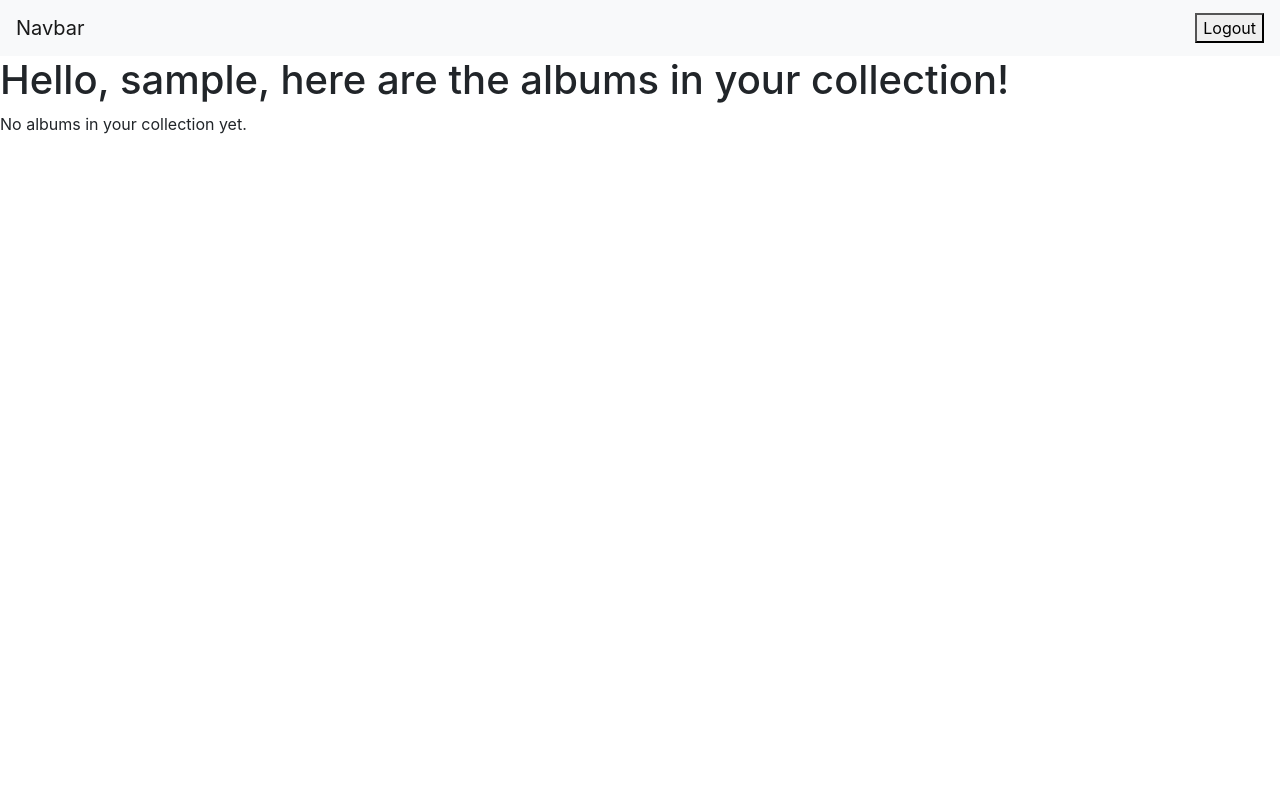
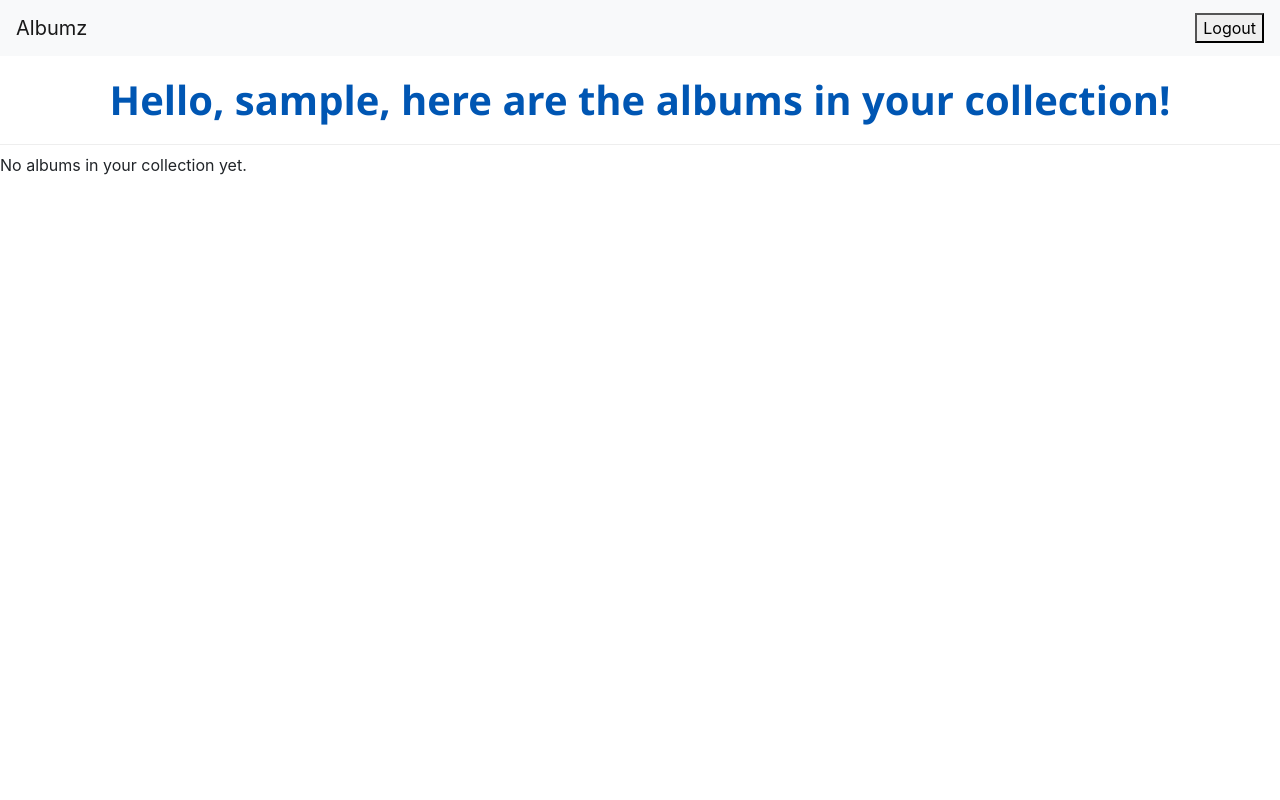
Before and after one commit to BartlomiejJakubczak/Albumz, a Django app: page /albumz/results/ in a window 1280 px wide. Run offline with Django 5.2, Linux system fonts and the light colour scheme; the visitor is signed in with stand-in values (Sample User, id 1); data that the repository does not hold is empty.

Commit message:
added base static files discovery in settings, fixed base template structuring, made all the views extend it, made styling layering work

```diff
--- a/albumz/settings.py
+++ b/albumz/settings.py
@@ -128,6 +128,9 @@ USE_TZ = True
 # https://docs.djangoproject.com/en/5.1/howto/static-files/
 
 STATIC_URL = 'static/'
+STATICFILES_DIRS = [
+    BASE_DIR / "static",
+]
 
 # Default primary key field type
 # https://docs.djangoproject.com/en/5.1/ref/settings/#default-auto-field
--- /dev/null
+++ b/albumz_app/static/albumz_app/styles.css
@@ -0,0 +1,10 @@
+.centered-table-container {
+    text-align: center;
+    padding-left: 40px;
+    padding-right: 40px;
+    padding-bottom: 40px;
+    padding-top: 20px;
+}
+.my-table {
+    display: inline-table;
+}
--- a/albumz_app/templates/albumz_app/detail.html
+++ b/albumz_app/templates/albumz_app/detail.html
@@ -1,8 +1,7 @@
 {% extends "base.html" %}
-{% load static %}
 
 {% block navbar_brand %}
-    <a class="navbar-brand" href="{% url 'albumz:results' %}">Navbar</a>
+    {% include "albumz_app/includes/navbar_brand.html" %}
 {% endblock %}
 
 {% block navbar_actions %}
--- /dev/null
+++ b/albumz_app/templates/albumz_app/includes/navbar_brand.html
@@ -0,0 +1 @@
+<a class="navbar-brand" href="{% url 'albumz:results' %}">Albumz</a>
--- a/albumz_app/templates/albumz_app/results.html
+++ b/albumz_app/templates/albumz_app/results.html
@@ -1,9 +1,12 @@
 {% extends "base.html" %}
 {% load static %}
 
+{% block extra_head_css %}
+    <link rel="stylesheet" href="{% static 'albumz_app/styles.css' %}">
+{% endblock extra_head_css %}
 
 {% block navbar_brand %}
-    <a class="navbar-brand" href="{% url 'albumz:results' %}">Navbar</a>
+    {% include "albumz_app/includes/navbar_brand.html" %}
 {% endblock %}
 
 {% block navbar_actions %}
@@ -11,16 +14,31 @@
 {% endblock navbar_actions %}
 
 {% block title %}
-    <h1>Hello, {{ user.username }}, here are the albums in your collection!</h1>
+    <h1 class="page-title">Hello, {{ user.username }}, here are the albums in your collection!</h1>
 {% endblock title %}
 
 {% block content %}
     {% if albums_in_collection %}
-        <ul>
-            {% for album in albums_in_collection %}
-                <li><a href="{% url 'albumz:detail' album.id %}">{{ album.title }}</a></li>
-            {% endfor %}
-        </ul>
+        <div class="centered-table-container">
+            <table class="table table-hover my-table">
+                <thead class="thead-dark">
+                    <th scope="col">Title</th>
+                    <th scope="col">Artist</th>
+                    <th scope="col">Add date</th>
+                    <th scope="col">My rating</th>
+                    <th scope="col"></th>
+                </thead>
+                {% for album in albums_in_collection %}
+                    <tbody>
+                        <td>{{ album.title }}</td>
+                        <td>{{ album.artist }}</td>
+                        <td>{{ album.add_date }}</td>
+                        <td>{{ album.get_user_rating_display }}</td>
+                        <td><a href="{% url 'albumz:detail' album.id %}">See details</a></td>
+                    </tbody>
+                {% endfor %}
+            </table>
+        </div>
     {% else %}
         <p>No albums in your collection yet.</p>
     {% endif %}
--- /dev/null
+++ b/static/styles.css
@@ -0,0 +1,21 @@
+html, body {
+    height: 100%;
+    min-height: 100vh;
+    margin: 0;
+    padding: 0;
+}
+
+h1, h2, h3, h4, h5, h6 {
+    font-family: 'Segoe UI', Tahoma, Geneva, Verdana, sans-serif;
+    color: #333;
+}
+
+h1.page-title {
+    font-size: 2.5em;
+    font-weight: 600;
+    text-align: center;
+    color: #0056b3;
+    padding-top: 20px;
+    padding-bottom: 20px;
+    border-bottom: 1px solid #eee;
+}
--- a/templates/base.html
+++ b/templates/base.html
@@ -4,24 +4,21 @@
   <head>
     <meta charset="utf-8">
     <meta name="viewport" content="width=device-width, initial-scale=1, shrink-to-fit=no">
-
+    <link rel="stylesheet" href="https://cdn.jsdelivr.net/npm/bootstrap@4.3.1/dist/css/bootstrap.min.css" integrity="sha384-ggOyR0iXCbMQv3Xipma34MD+dH/1fQ784/j6cY/iJTQUOhcWr7x9JvoRxT2MZw1T" crossorigin="anonymous">
+    <link rel="stylesheet" href="{% static 'styles.css' %}">
+    {% block extra_head_css %}{% endblock extra_head_css %}
+  </head>
+  <body>
     <!-- Navbar starts here-->
     <nav class="navbar navbar-light bg-light">
       {% block navbar_brand %}
-        <a class="navbar-brand" href="#">Navbar</a>
+        <a class="navbar-brand" href="#">Albumz</a>
       {% endblock navbar_brand %}
-      {% block navbar_actions %}
-      {% endblock navbar_actions %}
+      {% block navbar_actions %}{% endblock navbar_actions %}
     </nav>
     <!-- Navbar ends here -->
-
-    {% block title %}
-    {% endblock title %}
-    <link rel="stylesheet" href="https://cdn.jsdelivr.net/npm/bootstrap@4.3.1/dist/css/bootstrap.min.css" integrity="sha384-ggOyR0iXCbMQv3Xipma34MD+dH/1fQ784/j6cY/iJTQUOhcWr7x9JvoRxT2MZw1T" crossorigin="anonymous">
-  </head>
-  <body>
-    {% block content %}
-    {% endblock content %}
+    {% block title %}{% endblock title %}
+    {% block content %}{% endblock content %}
     <script src="https://cdn.jsdelivr.net/npm/bootstrap@4.3.1/dist/js/bootstrap.min.js" integrity="sha384-JjSmVgyd0p3pXB1rRibZUAYoIIy6OrQ6VrjIEaFf/nJGzIxFDsf4x0xIM+B07jRM" crossorigin="anonymous"></script>
   </body>
 </html>
```
Also changed, not shown: accounts/templates/registration/login.html (+9 -5 lines), accounts/templates/registration/register.html (+9 -5 lines), albumz_app/static/albumz_app/style.css (deleted, +0 -7 lines).
